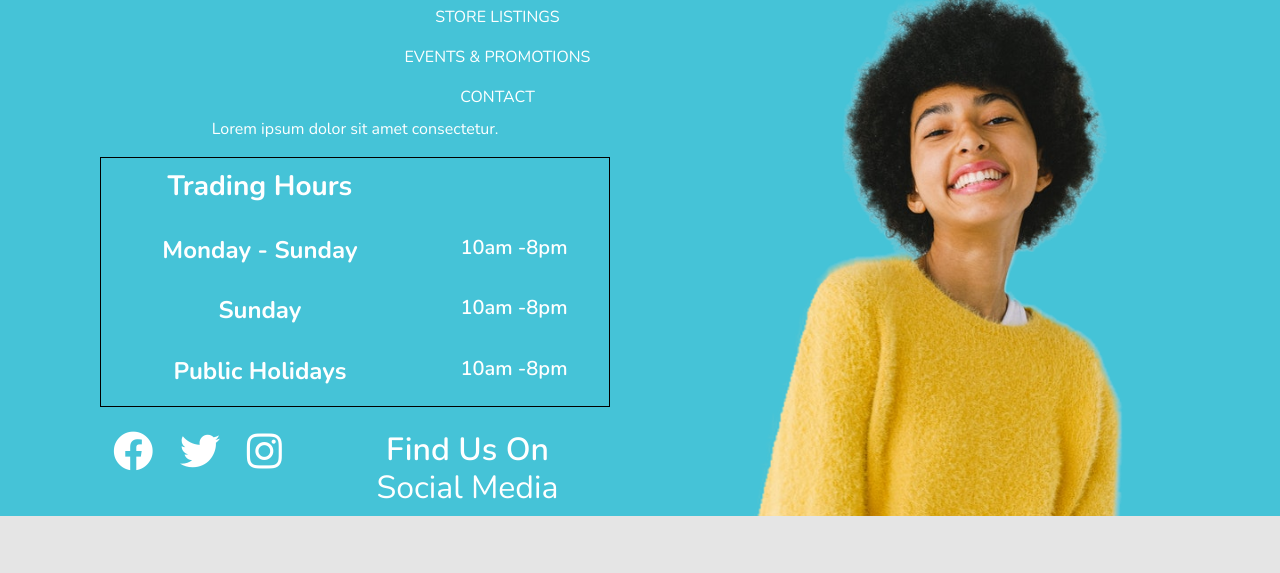
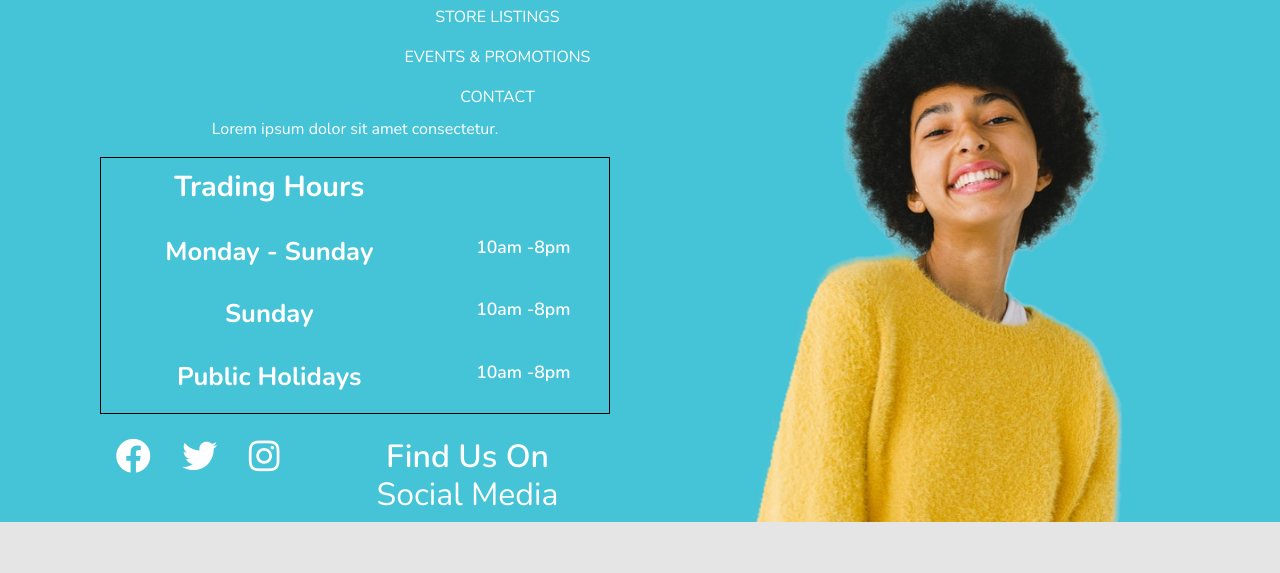
Before and after one commit to squidiw/mall_landing_two, a plain HTML site: page index.html in a window 1280 px wide. Shown: the part 43-616 px from the top of the page. Drawn offline with nearby package versions, Linux system fonts and the light colour scheme.

Commit message:
responsive font sizes

```diff
--- a/css/style.css
+++ b/css/style.css
@@ -1,52 +1,50 @@
-*{
+* {
    box-sizing: border-box;
    margin: 0;
    padding: 0;
-    font-family: 'Nunito-Regular';
+   font-family: "Nunito-Regular";
 }
 
 @font-face {
-    font-family: 'Nunito-Regular';
+   font-family: "Nunito-Regular";
    src: url(./fonts/Nunito-Regular.ttf);
 }
 
 @font-face {
-    font-family: 'Nunito-Bold';
+   font-family: "Nunito-Bold";
    src: url(./fonts/Nunito-Bold.ttf);
 }
 
 @font-face {
-    font-family: 'Nunito-SemiBold';
+   font-family: "Nunito-SemiBold";
    src: url(./fonts/Nunito-SemiBold.ttf);
 }
 
-
-header{
+header {
    background-color: rgb(69, 195, 215);
 }
 
-.header-text{
+.header-text {
    color: #fff;
 }
 
-.nav{
+.nav {
    text-transform: uppercase;
 }
 
-.nav .nav-link{
+.nav .nav-link {
    color: #fff;
 }
 
-
-#right-img{
+#right-img {
    background-image: url(../imgs/header-img.png);
-    background-position: top center ;
+   background-position: top center;
    background-size: cover;
    background-repeat: no-repeat;
 }
 
-table{
-    border: 1px solid black
+table {
+   border: 1px solid black;
 }
 /*---------------------------------------------------------------------- /
 SECTIONS
@@ -57,7 +55,7 @@ SECTIONS
 }
 
 .section-gray {
-    background: #E5E5E5;
+   background: #e5e5e5;
    padding: 60px 0 30px 0;
 }
 
@@ -72,7 +70,8 @@ SECTIONS
    border-radius: 6px;
    color: rgba(0, 0, 0, 0.87);
    background: #fff;
-    box-shadow: 0 2px 2px 0 rgba(0, 0, 0, 0.14), 0 3px 1px -2px rgba(0, 0, 0, 0.2), 0 1px 5px 0 rgba(0, 0, 0, 0.12);
+   box-shadow: 0 2px 2px 0 rgba(0, 0, 0, 0.14),
+      0 3px 1px -2px rgba(0, 0, 0, 0.2), 0 1px 5px 0 rgba(0, 0, 0, 0.12);
 }
 
 .card .card-image {
@@ -83,7 +82,8 @@ SECTIONS
    margin-right: 15px;
    margin-top: -30px;
    border-radius: 6px;
-    box-shadow: 0 16px 38px -12px rgba(0, 0, 0, 0.56), 0 4px 25px 0px rgba(0, 0, 0, 0.12), 0 8px 10px -5px rgba(0, 0, 0, 0.2);
+   box-shadow: 0 16px 38px -12px rgba(0, 0, 0, 0.56),
+      0 4px 25px 0px rgba(0, 0, 0, 0.12), 0 8px 10px -5px rgba(0, 0, 0, 0.2);
 }
 
 .card .card-image img {
@@ -107,15 +107,11 @@ SECTIONS
    height: auto;
 }
 
-
-
 /* ============ Card Table ============ */
-
 
 .card .table {
    padding: 15px 30px;
 }
-
 
 /* ============ Card Blog ============ */
 .card-blog {
@@ -131,7 +127,8 @@ SECTIONS
 }
 
 .card-raised {
-    box-shadow: 0 16px 38px -12px rgba(0, 0, 0, 0.56), 0 4px 25px 0px rgba(0, 0, 0, 0.12), 0 8px 10px -5px rgba(0, 0, 0, 0.2);
+   box-shadow: 0 16px 38px -12px rgba(0, 0, 0, 0.56),
+      0 4px 25px 0px rgba(0, 0, 0, 0.12), 0 8px 10px -5px rgba(0, 0, 0, 0.2);
 }
 
 /* ============ Card Background ============ */
@@ -158,7 +155,7 @@ SECTIONS
 }
 
 .card-background .card-caption {
-    color: #FFFFFF;
+   color: #ffffff;
    margin-top: 10px;
 }
 
@@ -188,9 +185,6 @@ SECTIONS
    margin: 15px 0;
 }
 
-
-
-
 /* ============ Text Color ============ */
 
 .text-info {
@@ -201,13 +195,50 @@ SECTIONS
    color: #888;
 }
 
-
-  h1,h2,h3,h4,h5,h6.h3{
+h1,
+h2,
+h3,
+h4,
+h5,
+h6.h3 {
    text-transform: capitalize;
-      font-family: 'Nunito-Bold';
+   font-family: "Nunito-Bold";
 }
 
-  .semibold{
+h2 {
+   font-size: 1.4rem;
+}
 
-      font-family: 'Nunito-SemiBold';
+h3 {
+   font-size: 1.3rem;
 }
+
+h4 {
+   font-size: 1.1rem;
+}
+
+h5 {
+   font-size: 0.9rem;
+}
+
+@media (min-width: 992px) {
+   h2 {
+      font-size: 2rem;
+   }
+
+   h3{
+       font-size: 1.8rem;
+   }
+
+   h4{
+       font-size: 1.6rem;
+   }
+
+   h5{
+       font-size: 1.1rem;
+   }
+}
+
+.semibold {
+   font-family: "Nunito-SemiBold";
+}
--- a/index.html
+++ b/index.html
@@ -19,7 +19,7 @@
             <div class="row">
                 <div class="col-md-6 col-lg-6 col-xl-6 text-center">
                     <div class="row">
-                        <div class="col-md-6">
+                        <div class="col-md-6 text-center">
                             <a href="" class="navbar-brand img-fluid">
                                 <img src="imgs/logo.svg" alt="">
                             </a>
@@ -73,13 +73,13 @@
                             <div class="col-5">
                                 <span class="social-icons d-flex justify-content-around text-center">
                                     <a href="">
-                                        <i class="fab fa-facebook" style="font-size: 40px; color: white;"></i>
+                                        <i class="fab fa-facebook" style="font-size: 35px; color: white;"></i>
                                     </a>
                                     <a href="">
-                                        <i class="fab fa-twitter" style="font-size: 40px; color: white;"></i>
+                                        <i class="fab fa-twitter" style="font-size: 35px; color: white;"></i>
                                     </a>
                                     <a href="">
-                                        <i class="fab fa-instagram" style="font-size: 40px; color: white;"></i>
+                                        <i class="fab fa-instagram" style="font-size: 35px; color: white;"></i>
                                     </a>
                                 </span>
                             </div>
@@ -152,7 +152,7 @@
           </div>
     </main>
 
-    <footer class="bg-secondary">
+    <footer class="bg-secondary p-3">
         <div class="container">
             <div class="row">
                 <div class="col-md-6 col-lg-8 col-xl-8">
```
Lines whose indentation alone changed are shown as unchanged.
